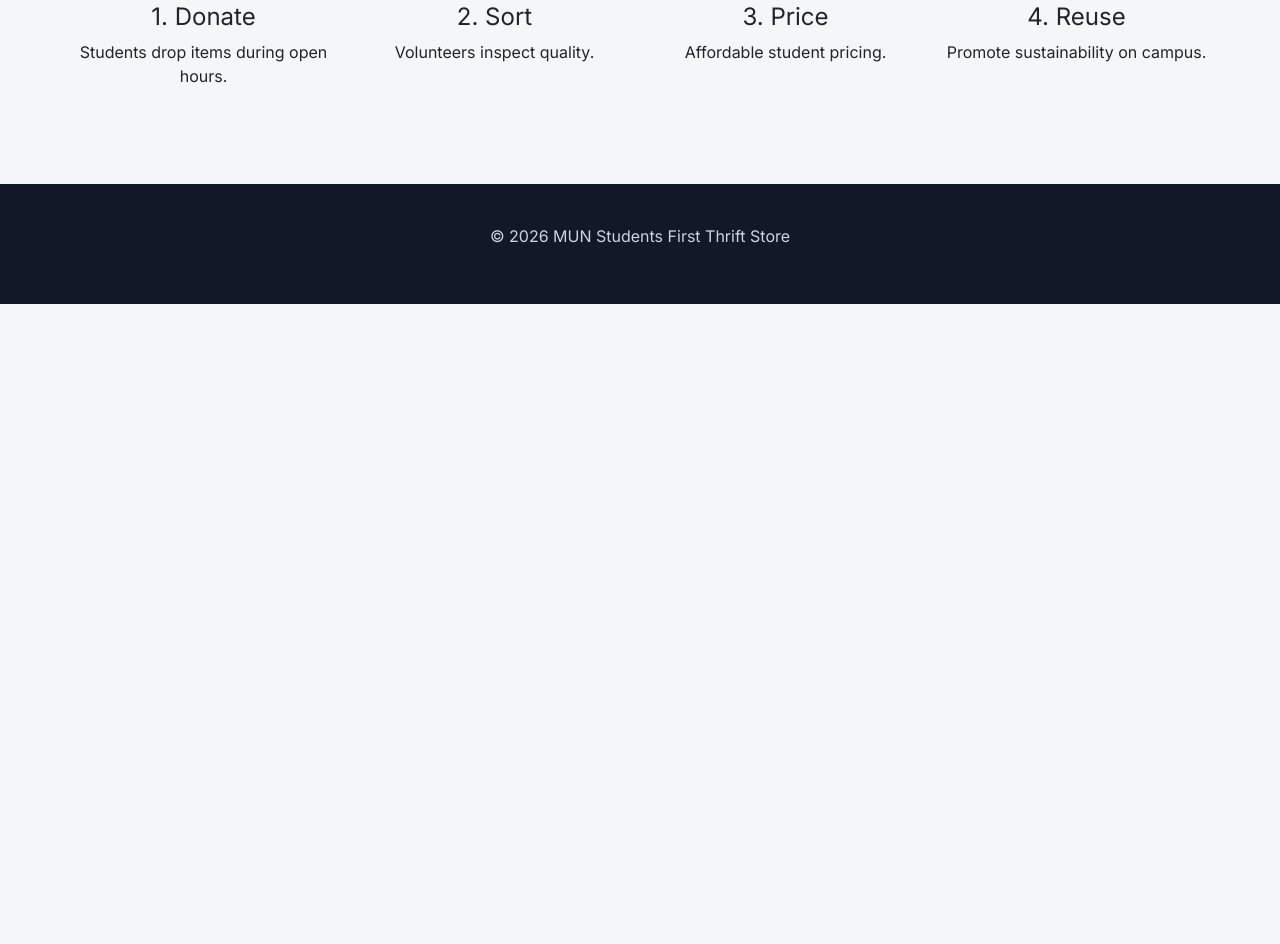
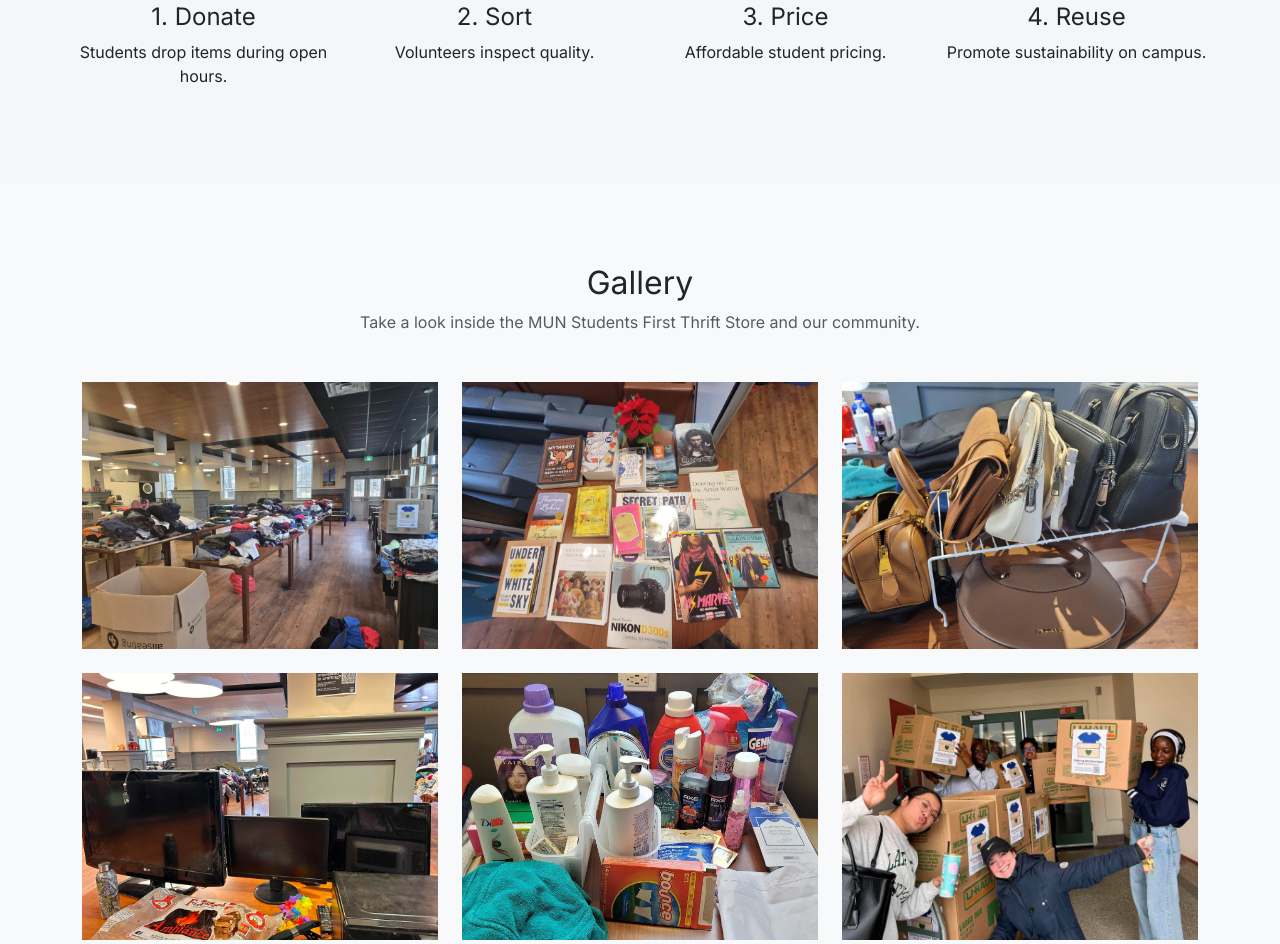
Before and after one commit to rayan-mric/mun_thrift_store, a plain HTML site: page about_us.html in a window 1280 px wide. Shown: the part 1049-1993 px from the top of the page. Before the commit the page ends 1353 px from the top, so only its background shows below. Drawn offline with nearby package versions, Linux system fonts and the light colour scheme.

Commit message:
gallery section added

```diff
--- a/about_us.html
+++ b/about_us.html
@@ -55,6 +55,7 @@
 
 
 
+
 <div class="container section-padding text-center">
     <h1>How it Works</h1>
 
@@ -78,6 +79,58 @@
     </div>
 </div>
 
+<!-- Gallery Section -->
+<section class="section-padding bg-light">
+    <div class="container">
+        <div class="text-center mb-5">
+            <h2>Gallery</h2>
+            <p class="text-muted">
+                Take a look inside the MUN Students First Thrift Store and our community.
+            </p>
+        </div>
+
+        <div class="row g-4">
+
+            <div class="col-md-4 col-sm-6">
+                <img src="media\images\gallary\1.jpg"
+                     class="img-fluid gallery-img"
+                     alt="Thrift Store Photo 1">
+            </div>
+
+            <div class="col-md-4 col-sm-6">
+                <img src="media\images\gallary\2.jpg"
+                     class="img-fluid gallery-img"
+                     alt="Thrift Store Photo 2">
+            </div>
+
+            <div class="col-md-4 col-sm-6">
+                <img src="media\images\gallary\3.jpg"
+                     class="img-fluid gallery-img"
+                     alt="Thrift Store Photo 3">
+            </div>
+
+            <div class="col-md-4 col-sm-6">
+                <img src="media\images\gallary\4.jpg"
+                     class="img-fluid gallery-img"
+                     alt="Thrift Store Photo 4">
+            </div>
+
+            <div class="col-md-4 col-sm-6">
+                <img src="media\images\gallary\5.jpg"
+                     class="img-fluid gallery-img"
+                     alt="Thrift Store Photo 5">
+            </div>
+
+            <div class="col-md-4 col-sm-6">
+                <img src="media\images\gallary\6.jpg"
+                     class="img-fluid gallery-img"
+                     alt="Thrift Store Photo 6">
+            </div>
+
+        </div>
+    </div>
+</section>
+
 <footer class="footer text-center">
     <div class="container">
         <p>© 2026 MUN Students First Thrift Store</p>
```
Also changed, not shown: media/images/748437762_984729487880317_4883290193844710082_n.jpg (deleted), media/images/748614432_1721595355719635_376526657686875149_n.jpg (deleted), media/images/750016087_1929586041086195_8725520194382760608_n.jpg (deleted), media/images/750796112_27482609144694799_7613749883526146162_n.jpg (deleted), media/images/752177840_2206159006898315_75675270567603296_n.jpg (deleted), media/images/752550918_1005463918989501_8565704081419392354_n.jpg (deleted), media/images/752619833_27961815980115506_4262709499333899781_n.jpg (deleted), media/images/752667922_1715068579383833_6025974973786066307_n.jpg (deleted), media/images/gallary/1.jpg (added), media/images/gallary/2.jpg (renamed from media/images/751764478_1037845502051363_6618355107652747639_n.jpg), media/images/gallary/3.jpg (renamed from media/images/750459228_1026151956784343_8494647337674030535_n.jpg), media/images/gallary/4.jpg (renamed from media/images/749107942_1380306987363432_5405733306303816880_n.jpg), media/images/gallary/5.jpg (added), media/images/gallary/6.jpg (added).
